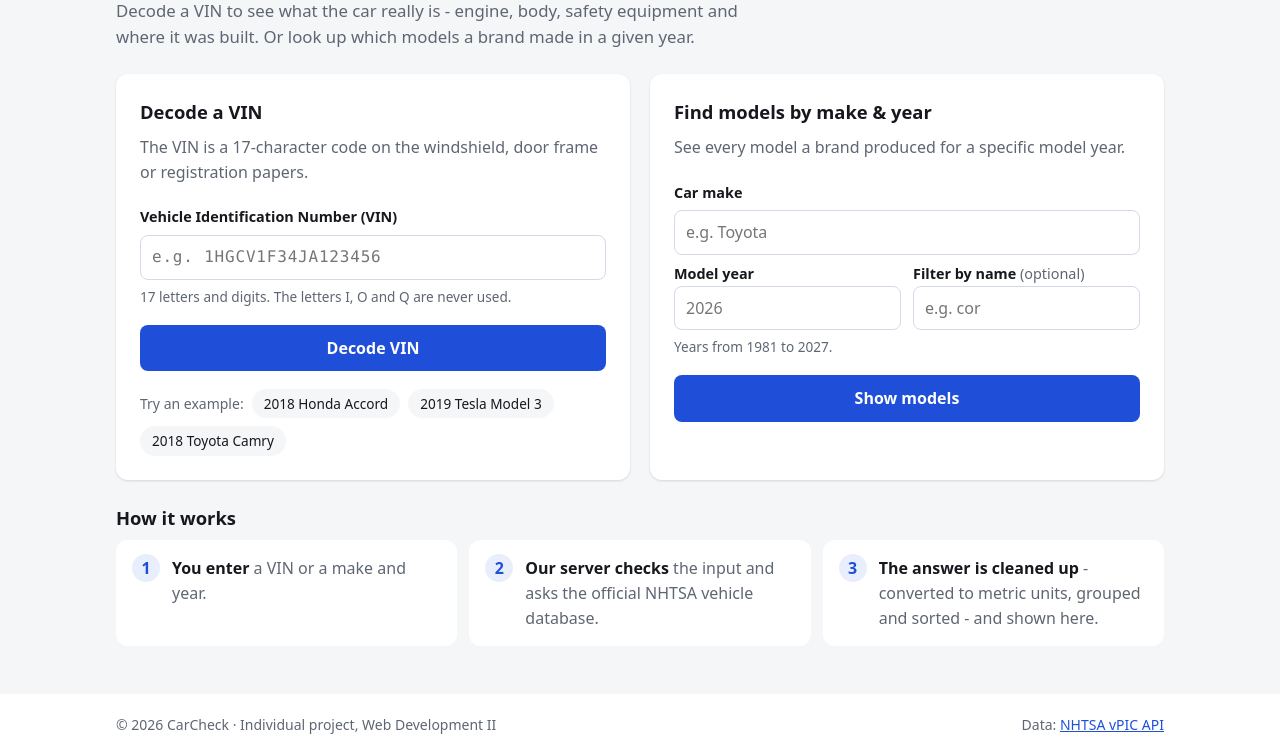
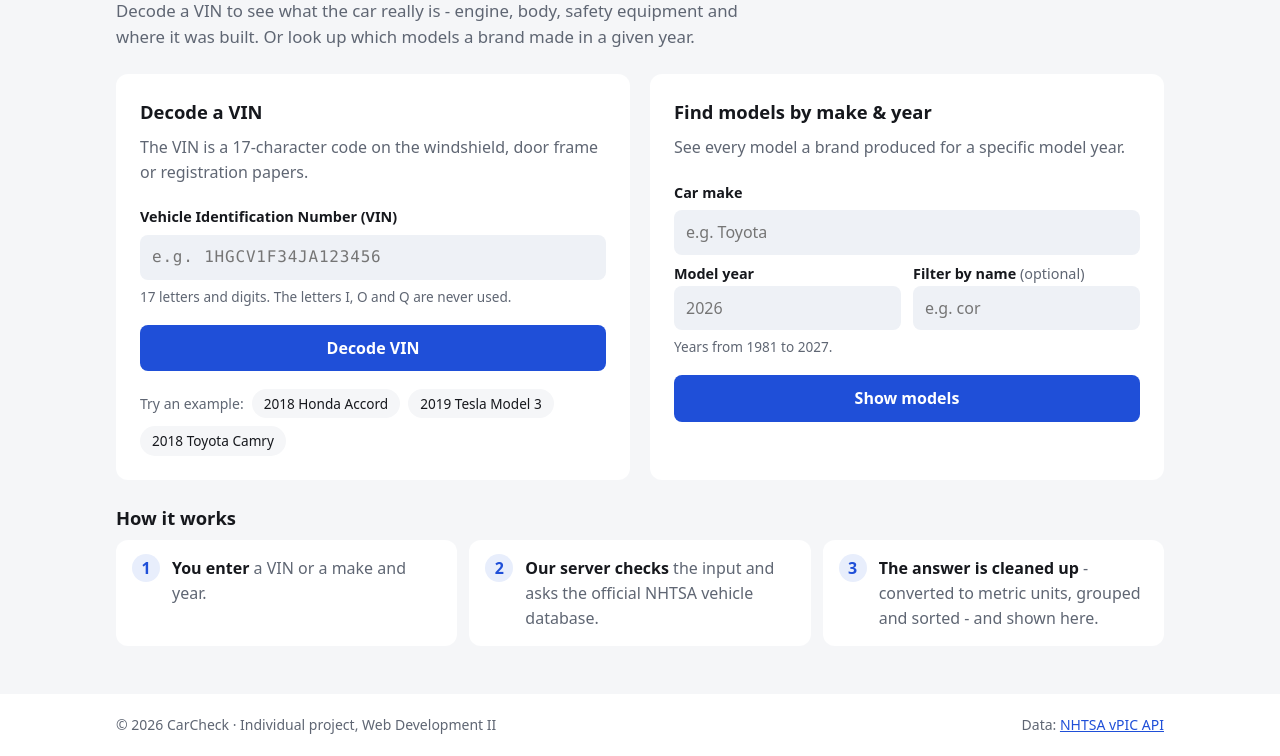
Before and after one commit to tartib-apps/individual-aitmagambetov, a Node server app: page / in a window 1280 px wide. Shown: the part 174-930 px from the top of the page. Run offline with Node 20, Linux system fonts and the light colour scheme.

Commit message:
style: flat design without shadows, filled form fields

```diff
--- a/public/styles/main.css
+++ b/public/styles/main.css
@@ -9,7 +9,7 @@
   --surface: #ffffff;
   --text: #16181d;
   --muted: #5f6673;
-  --input-outline: #d3d9e6; /* soft blue-grey outline, used only for form fields */
+  --input-bg: #eef1f6; /* light blue-grey fill that shows where a form field is */
   --primary: #1f4fd8;
   --primary-dark: #173ca8;
   --primary-soft: #e8eefc;
@@ -20,7 +20,6 @@
   --error: #c0262d;
   --error-soft: #fdeaea;
   --radius: 12px;
-  --shadow: 0 1px 2px rgba(16, 24, 40, 0.06), 0 1px 3px rgba(16, 24, 40, 0.08);
 }
 
 /* ---------- Reset ---------- */
@@ -198,7 +197,6 @@ ol {
 .card {
   background: var(--surface);
   border-radius: var(--radius);
-  box-shadow: var(--shadow);
   padding: 24px;
 }
 
@@ -234,19 +232,18 @@ input {
   width: 100%;
   font: inherit;
   padding: 10px 12px;
-  border: none; /* no border - the outline below draws the field edge */
-  outline: 1px solid var(--input-outline);
-  outline-offset: -1px;
+  border: none; /* no border - the background colour shows the field */
+  outline: none;
   border-radius: 8px;
-  background: #fff;
+  background: var(--input-bg);
 }
 
+/* focused field: soft blue fill so the user sees where they are typing */
 input:focus {
-  outline: 2px solid var(--primary);
+  background: var(--primary-soft);
 }
 
 input.input-error {
-  outline-color: var(--error);
   background: var(--error-soft);
 }
 
```
